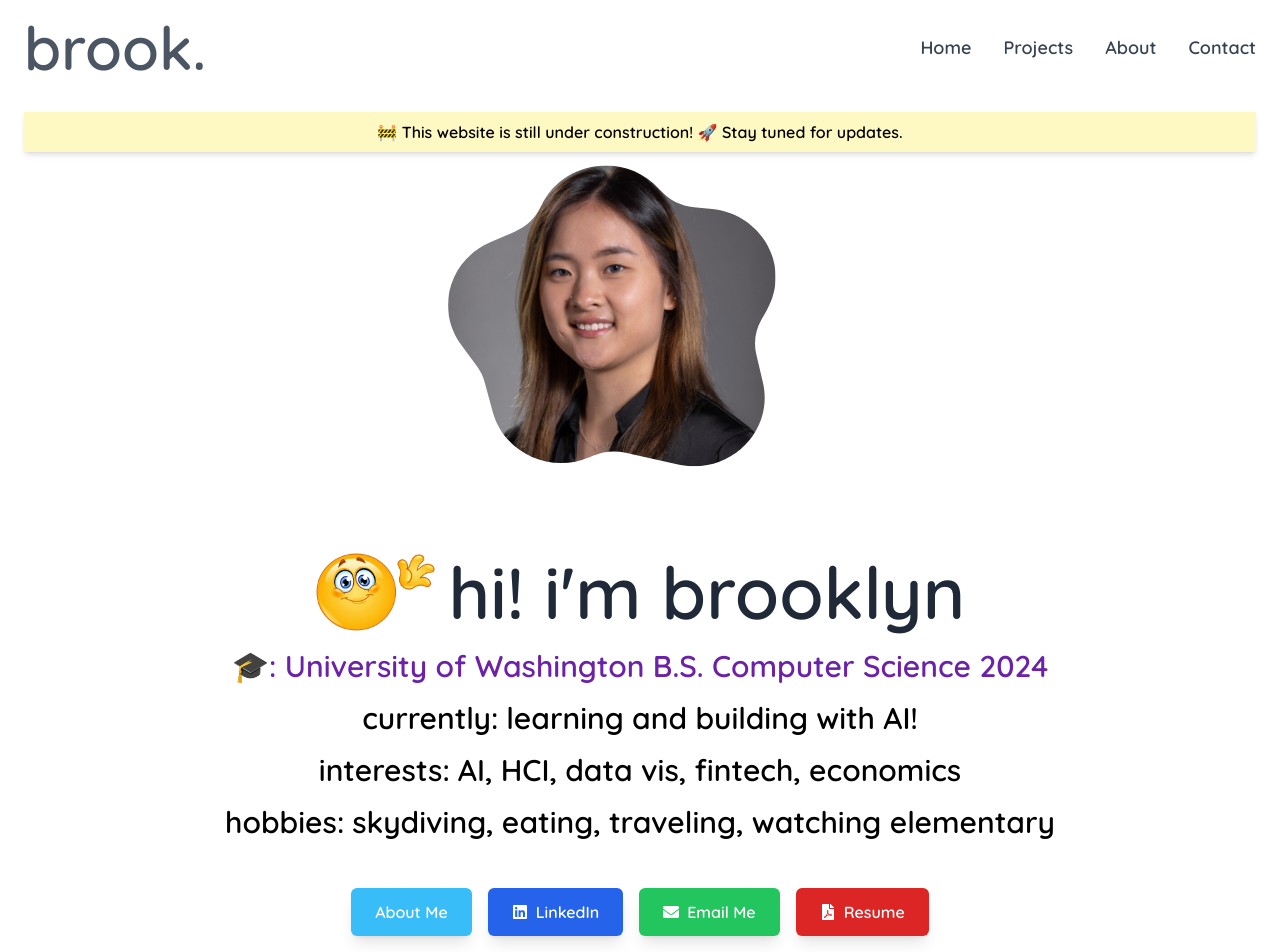
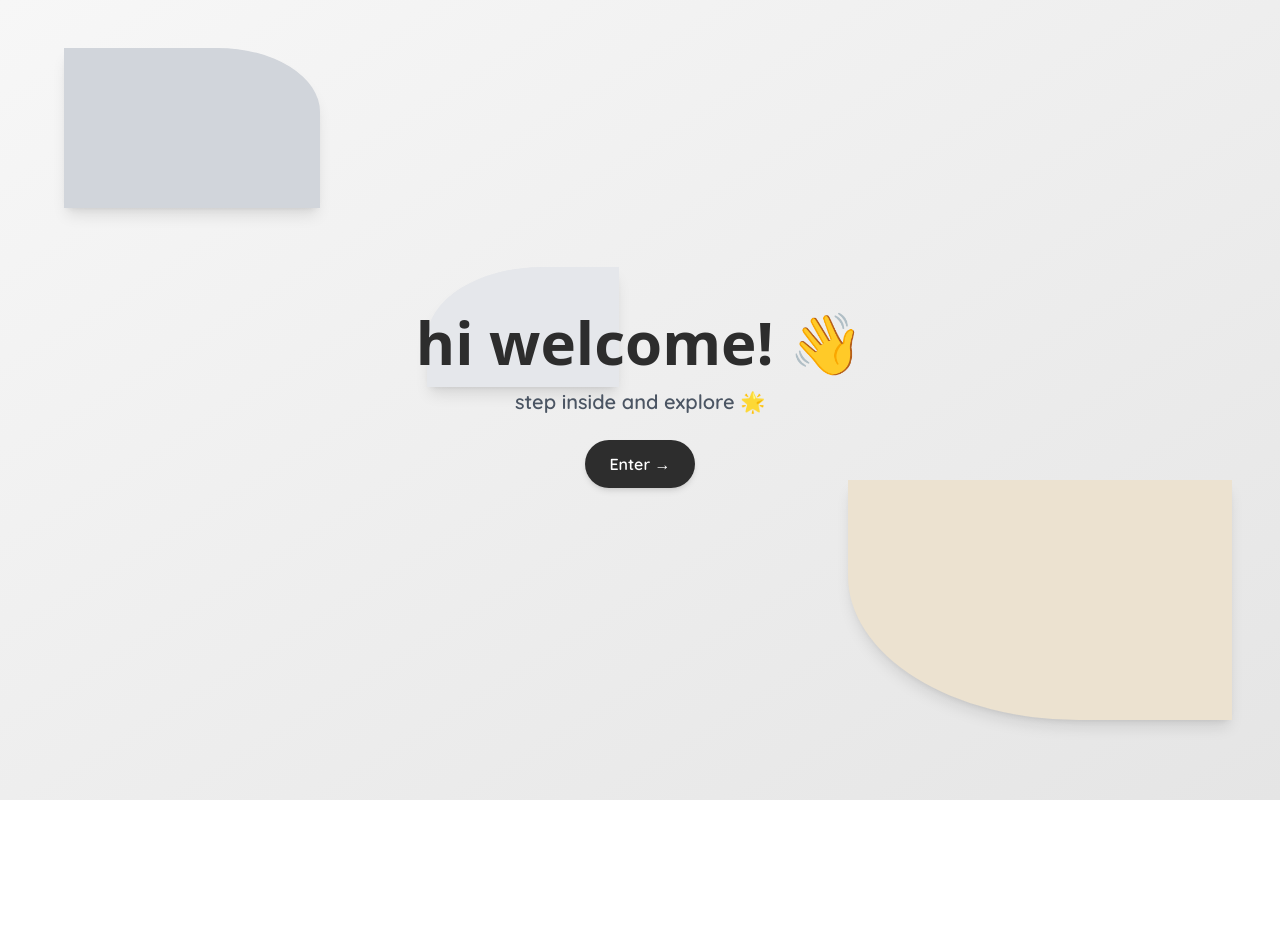
Before and after one commit to brookzhu02/brook-website, a React (Vite) app: page / in a window 1280 px wide. Before the commit this address led to /home. Shown: the top 952 px of the page. After the commit the page ends 800 px from the top, so only its background shows below. Built offline with nearby package versions, Linux system fonts and the light colour scheme; a web font is replaced by a local one.

Commit message:
new changes to ui

```diff
--- a/package.json
+++ b/package.json
@@ -10,6 +10,7 @@
     "preview": "vite preview"
   },
   "dependencies": {
+    "@react-spring/web": "^9.7.5",
     "framer-motion": "^11.11.17",
     "react": "^18.3.1",
     "react-dom": "^18.3.1",
--- a/src/App.jsx
+++ b/src/App.jsx
@@ -1,23 +1,57 @@
 import { Routes, Route, Navigate } from "react-router-dom";
+import { useState, useEffect, useRef } from "react";
 import Navbar from "./components/Navbar";
 import Hero from "./components/Hero";
 import About from "./components/About";
 import Contact from "./components/Contact";
 import Projects from "./components/Projects";
+import SplashScreen from "./components/SplashScreen";
 
 const App = () => {
+  const [showSplash, setShowSplash] = useState(false);
+
+  const aboutRef = useRef(null);
+  const projectsRef = useRef(null);
+  const contactRef = useRef(null);
+
+  useEffect(() => {
+    const hasSeenSplash = localStorage.getItem("hasSeenSplash");
+    if (!hasSeenSplash) {
+      setShowSplash(true);
+      localStorage.setItem("hasSeenSplash", "true");
+    }
+  }, []);
+
+  const scrollToAbout = () =>
+    aboutRef.current.scrollIntoView({ behavior: "smooth" });
+
+  const scrollToProjects = () =>
+    projectsRef.current.scrollIntoView({ behavior: "smooth" });
+
+  const scrollToContact = () =>
+    contactRef.current.scrollIntoView({ behavior: "smooth" });
+
   return (
     <div>
-      <Navbar />
-      <div className="w-full px-2">
-        <Routes>
-          <Route path="/" element={<Navigate to="/home" replace />} />
-          <Route path="/home" element={<Hero />} />
-          <Route path="/about" element={<About />} />
-          <Route path="/contact" element={<Contact />} />
-          <Route path="/projects" element={<Projects />} />
-        </Routes>
-      </div>
+      {showSplash ? (
+        <SplashScreen onAnimationEnd={() => setShowSplash(false)} />
+      ) : (
+        <>
+          <Navbar />
+          <Hero
+            scrollToAbout={scrollToAbout}
+          />
+          <div ref={aboutRef}>
+            <About />
+          </div>
+          <div ref={projectsRef}>
+            <Projects />
+          </div>
+          <div ref={contactRef}>
+            <Contact />
+          </div>
+        </>
+      )}
     </div>
   );
 };
--- a/src/components/About.jsx
+++ b/src/components/About.jsx
@@ -1,28 +1,134 @@
+import { motion } from "framer-motion";
+import { useState } from "react";
+
 const About = () => {
+  const milestones = [
+    {
+      year: "ɢ🔍 2020 Summer",
+      title: "Attendee @ Google CSSI",
+      description: "Coding workshops & Individual/Group Coding Projects"
+    },
+    {
+      year: "📚 Sept 2020",
+      title: "Started at University of Washington 🎓",
+      description: "B.S. in Computer Science"
+    },
+    {
+      year: "💻 2022 Summer",
+      title: "SWE Intern @ Liberty Mutual Insurance",
+      description: "Global Retail Markets Team"
+    },
+    {
+      year: "💻 2023 Summer",
+      title: "SWE Intern @ Liberty Mutual Insurance",
+      description: "Data & Analytics Team"
+    },
+    {
+      year: "🎓 June 2024",
+      title: "Graduated",
+      description: "Completed B.S. in CSE"
+    },
+    {
+      year: "💥 Currently",
+      title: "Exploring new opportunities",
+      description: "Building innovative projects with AI"
+    },
+  ];
+
+  const [selectedMilestone, setSelectedMilestone] = useState(null);
+
+  const handleMilestoneClick = (milestone) => {
+    setSelectedMilestone(milestone);
+  };
+
+  const handleClosePopup = () => {
+    setSelectedMilestone(null);
+  };
+
   return (
-      <div className="bg-gray-100 dark:bg-gray-800 py-20 px-4 md:px-8 lg:px-16" id="about">
-        <div className="max-w-4xl mx-auto text-gray-800 dark:text-gray-200">
-          <h2 className="text-5xl md:text-6xl font-bold font-quicksand mb-4">about.</h2>
+    <div className="bg-gradient-to-b from-gray-100 via-gray-200 to-gray-300 py-20 px-4 md:px-8 lg:px-16" id="about">
+      <div className="max-w-5xl mx-auto text-gray-800 dark:text-gray-200">
+        <motion.h2
+          initial={{ opacity: 0 }}
+          animate={{ opacity: 1 }}
+          transition={{ duration: 0.8, ease: "easeOut" }}
+          className="text-5xl md:text-6xl font-bold mb-12 text-center"
+        >
+          my journey.
+        </motion.h2>
 
-          <p className="text-xl md:text-2xl mb-6 font-light">
-            I'm very passionate about exploring new ideas and building apps that solve everyday problems in creative ways.
-          </p>
+        <div className="relative w-full flex justify-center">
+          <svg
+            className="w-full max-w-4xl h-64 md:h-80 lg:h-96"
+            viewBox="0 0 1000 400"
+            fill="none"
+            xmlns="http://www.w3.org/2000/svg"
+          >
+            <path
+              d="M50 350 C150 150, 300 50, 500 200 C700 350, 850 150, 950 350"
+              stroke="#cccccc"
+              strokeWidth="3"
+              fill="transparent"
+            />
+            {milestones.map((milestone, index) => {
+              const positions = [
+                { x: 230, y: 300 },
+                { x: 80, y: 200 },
+                { x: 320, y: 130 },
+                { x: 610, y: 200 },
+                { x: 670, y: 315 },
+                { x: 870, y: 255 }
+              ];
 
-          <p className="text-lg leading-relaxed">
-            I received my B.S in computer science from the Univeristy of Washington. During summer internships, I built tools
-            to improve data workflows and developed full stack applications, gaining professional experience and learning
-            how to create practical solutions with efficiency and usability.
-          </p>
+              const { x, y } = positions[index];
 
-          <p className="text-lg leading-relaxed mt-4">
-            Lately, I've been exploring and working on projects using AI and LLMs to create tools that tackle
-            everyday challenges in fun and innovative ways.
-            In my free time, I enjoy running, watching procedural crime series, traveling and skydiving!
-          </p>
+              return (
+                <g
+                  key={index}
+                  onClick={() => handleMilestoneClick(milestone)}
+                  className="cursor-pointer"
+                >
+                  <text
+                    x={x}
+                    y={y - 20}
+                    textAnchor="middle"
+                    fontSize="27"
+                    fill="#448EE4"
+                    fontWeight="bold"
+                    className="hover:font-extrabold"
+                  >
+                    {milestone.year}
+                  </text>
+                </g>
+              );
+            })}
+          </svg>
+        </div>
 
-          <p className="text-lg leading-relaxed mt-4">
-            In my free time, I enjoy running, watching procedural crime series, traveling and skydiving!
-          </p>
+        {selectedMilestone && (
+          <motion.div
+            initial={{ opacity: 0, scale: 0.8 }}
+            animate={{ opacity: 1, scale: 1 }}
+            transition={{ duration: 0.4, ease: "easeOut" }}
+            className="fixed top-0 left-0 w-full h-full flex items-center justify-center bg-black bg-opacity-50 z-50"
+            onClick={handleClosePopup}
+          >
+            <div
+              className="bg-white rounded-lg shadow-lg p-6 max-w-md w-full relative"
+              onClick={(e) => e.stopPropagation()}
+            >
+              <button
+                onClick={handleClosePopup}
+                className="absolute top-4 right-4 text-gray-500 hover:text-gray-800"
+              >
+                ✕
+              </button>
+              <h3 className="text-xl text-blue-400 font-extrabold mb-2">{selectedMilestone.year}</h3>
+              <h4 className="text-lg font-semibold text-gray-700">{selectedMilestone.title}</h4>
+              <p className="text-gray-600 mt-2">{selectedMilestone.description}</p>
+            </div>
+          </motion.div>
+        )}
       </div>
     </div>
   );
--- a/src/components/Hero.jsx
+++ b/src/components/Hero.jsx
@@ -1,34 +1,53 @@
 import { motion } from "framer-motion";
-import { useNavigate } from "react-router-dom";
 import headshot from "../assets/Brooklyn.jpg";
-import emoji from "../assets/emoji.png";
 import { FaLinkedin, FaEnvelope, FaFilePdf } from "react-icons/fa";
-import resume from "../assets/resume.pdf"
+import resume from "../assets/resume.pdf";
 
-const Hero = () => {
-  const navigate = useNavigate();
+const Hero = ({ scrollToAbout }) => {
+  const textVariants = {
+    hidden: { opacity: 0, y: 30 },
+    visible: {
+      opacity: 1,
+      y: 0,
+      transition: { duration: 0.8, ease: "easeOut", staggerChildren: 0.2 },
+    },
+  };
+
+  const itemVariants = {
+    hidden: { opacity: 0, y: 30 },
+    visible: { opacity: 1, y: 0, transition: { duration: 0.6, ease: "easeOut" } },
+  };
+
+  const waveVariants = {
+    hidden: { rotate: 0 },
+    visible: {
+      rotate: [0, 15, -10, 15, 0],
+      transition: {
+        repeat: Infinity,
+        repeatType: "loop",
+        duration: 2,
+      },
+    },
+  };
 
   return (
     <motion.div
-      initial={{ opacity: 0, y: 50 }}
-      animate={{ opacity: 1, y: 0 }}
-      transition={{ duration: 0.8, ease: "easeOut" }}
-      className="flex flex-col items-center text-gray-800 dark:text-gray-200 p-4"
+      initial={{ opacity: 0 }}
+      animate={{ opacity: 1 }}
+      transition={{ duration: 1, ease: "easeOut" }}
+      className="flex flex-col items-center text-gray-800 dark:text-gray-200 p-6 bg-gradient-to-b from-gray-100 via-gray-200 to-gray-300 min-h-screen"
     >
-      <div className="w-full bg-yellow-100 text-black text-center py-2 px-4 font-bold shadow-md">
-        🚧 This website is still under construction! 🚀 Stay tuned for updates.
-      </div>
-
       <motion.div
         initial={{ scale: 0.8, opacity: 0 }}
         animate={{ scale: 1, opacity: 1 }}
         transition={{ duration: 1, ease: "easeOut" }}
-        className="relative aspect-square w-48 md:w-64 lg:w-80 xl:w-96 group mb-4"
+        className="relative aspect-square w-48 md:w-64 lg:w-80 xl:w-96 group mb-8"
       >
+        <div className="absolute inset-0 bg-gradient-to-tr from-gray-200 via-gray-300 to-gray-400 rounded-full blur-xl"></div>
         <svg
           xmlns="http://www.w3.org/2000/svg"
           viewBox="0 0 600 600"
-          className="absolute inset-0 w-full h-full transform transition duration-300 ease-in-out group-hover:rotate-6 group-hover:scale-140"
+          className="absolute inset-0 w-full h-full transform transition duration-300 ease-in-out group-hover:rotate-3 group-hover:scale-105"
         >
           <defs>
             <clipPath id="svgMask">
@@ -46,69 +65,76 @@ const Hero = () => {
       </motion.div>
 
       <motion.h1
-        initial={{ opacity: 0, x: -50 }}
-        animate={{ opacity: 1, x: 0 }}
-        transition={{ duration: 0.8, delay: 0.3 }}
-        className="text-3xl md:text-5xl lg:text-7xl font-bold mb-4 flex items-center font-quicksand"
+        initial={{ opacity: 0, y: 30 }}
+        animate={{ opacity: 1, y: 0 }}
+        transition={{ duration: 0.8, ease: "easeOut" }}
+        className="text-4xl md:text-6xl font-extrabold mb-4 flex items-center"
       >
-        <img
-          src={emoji}
-          alt="emoji"
-          className="w-15 h-10 md:w-30 md:h-20 lg:w-35 lg:h-35 mr-3"
-        />
-        hi! i'm brooklyn
+        <motion.span
+          className="mr-3 text-4xl"
+          variants={waveVariants}
+          initial="hidden"
+          animate="visible"
+        >
+          👋
+        </motion.span>
+        Hi! I’m Brooklyn
       </motion.h1>
 
-      <motion.h1
-        initial={{ opacity: 0, x: 50 }}
-        animate={{ opacity: 1, x: 0 }}
-        transition={{ duration: 0.8, delay: 0.4 }}
-        className="text-xl md:text-2xl lg:text-3xl font-bold mb-4 flex items-center font-quicksand text-purple-800"
+      <motion.div
+        initial="hidden"
+        animate="visible"
+        variants={textVariants}
+        className="flex flex-col space-y-4 md:space-y-6 lg:space-y-8 mt-4 text-center"
       >
-        🎓: University of Washington B.S. Computer Science 2024
-      </motion.h1>
+        <motion.div variants={itemVariants}>
+          <h2 className="text-xl md:text-2xl font-medium text-gray-600">
+            🎓: University of Washington
+          </h2>
+          <p className="text-lg md:text-xl text-gray-500">
+            B.S. Computer Science, 2024
+          </p>
+        </motion.div>
 
-      <motion.h1
-        initial={{ opacity: 0, x: -50 }}
-        animate={{ opacity: 1, x: 0 }}
-        transition={{ duration: 0.8, delay: 0.5 }}
-        className="text-xl md:text-2xl lg:text-3xl mb-4 flex items-center font-calibri"
-      >
-        <span className="text-black font-bold mr-2">currently: </span>
-        <span className="text-black">learning and building with AI!</span>
-      </motion.h1>
-      <motion.h1
-        initial={{ opacity: 0, x: 50 }}
-        animate={{ opacity: 1, x: 0 }}
-        transition={{ duration: 0.8, delay: 0.6 }}
-        className="text-xl md:text-2xl lg:text-3xl mb-4 flex items-center font-calibri"
-      >
-        <span className="text-black font-bold mr-2">interests:</span>
-        <span className="text-black">AI, HCI, data vis, fintech, economics</span>
-      </motion.h1>
-      <motion.h1
-        initial={{ opacity: 0, x: -50 }}
-        animate={{ opacity: 1, x: 0 }}
-        transition={{ duration: 0.8, delay: 0.7 }}
-        className="text-xl md:text-2xl lg:text-3xl mb-4 font-calibri flex items-center"
-      >
-        <span className="text-black font-bold mr-2">hobbies:</span>
-        <span className="text-black">
-          skydiving, eating, traveling, watching elementary
-        </span>
-      </motion.h1>
+        <motion.div variants={itemVariants}>
+          <h2 className="text-xl md:text-2xl font-medium text-gray-600">
+            currently:
+          </h2>
+          <p className="text-lg md:text-xl text-blue-500">
+            learning and building with AI! open to new opportunities!
+          </p>
+        </motion.div>
+
+        <motion.div variants={itemVariants}>
+          <h2 className="text-xl md:text-2xl font-medium text-gray-600">
+            interests 🌟
+          </h2>
+          <p className="text-lg md:text-xl text-blue-500">
+            AI, HCI, data visualization, fintech, economics
+          </p>
+        </motion.div>
+
+        <motion.div variants={itemVariants}>
+          <h2 className="text-xl md:text-2xl font-medium text-gray-600">
+            hobbies 💡
+          </h2>
+          <p className="text-lg md:text-xl text-blue-500">
+            skydiving, eating, traveling, watching crime shows
+          </p>
+        </motion.div>
+      </motion.div>
 
       <motion.div
         initial={{ opacity: 0, y: 20 }}
         animate={{ opacity: 1, y: 0 }}
-        transition={{ duration: 0.8, delay: 0.5 }}
-        className="flex flex-wrap justify-center space-x-4 mt-8"
+        transition={{ duration: 1, delay: 0.5 }}
+        className="flex flex-wrap justify-center gap-4 mt-10"
       >
         <motion.button
           whileHover={{ scale: 1.1 }}
           whileTap={{ scale: 0.95 }}
-          onClick={() => navigate("/about")}
-          className="px-6 py-3 bg-sky-400 text-white font-bold rounded-md shadow-lg hover:bg-sky-600 transition"
+          onClick={scrollToAbout} // Use the scrollToAbout prop to scroll
+          className="px-6 py-3 bg-gray-600 text-white font-medium rounded-full shadow-lg hover:bg-gray-700 transition"
         >
           About Me
         </motion.button>
@@ -119,7 +145,7 @@ const Hero = () => {
           href="https://www.linkedin.com/in/brooklynzhu"
           target="_blank"
           rel="noopener noreferrer"
-          className="px-6 py-3 bg-blue-600 text-white font-bold rounded-md shadow-lg flex items-center space-x-2 hover:bg-gray-700 transition"
+          className="px-6 py-3 bg-blue-600 text-white font-medium rounded-full shadow-lg flex items-center gap-2 hover:bg-blue-700 transition"
         >
           <FaLinkedin />
           <span>LinkedIn</span>
@@ -131,7 +157,7 @@ const Hero = () => {
           href="mailto:brookzhu02@gmail.com"
           target="_blank"
           rel="noopener noreferrer"
-          className="px-6 py-3 bg-green-500 text-white font-bold rounded-md shadow-lg flex items-center space-x-2 hover:bg-green-600 transition"
+          className="px-6 py-3 bg-green-500 text-white font-medium rounded-full shadow-lg flex items-center gap-2 hover:bg-green-600 transition"
         >
           <FaEnvelope />
           <span>Email Me</span>
@@ -143,25 +169,12 @@ const Hero = () => {
           href={resume}
           target="_blank"
           rel="noopener noreferrer"
-          className="px-6 py-3 bg-red-600 text-white font-bold rounded-md shadow-lg flex items-center space-x-2 hover:bg-red-700 transition"
+          className="px-6 py-3 bg-red-600 text-white font-medium rounded-full shadow-lg flex items-center gap-2 hover:bg-gray-900 transition"
         >
           <FaFilePdf />
           <span>Resume</span>
         </motion.a>
       </motion.div>
-
-      <div className="mt-16 w-full">
-        <motion.div
-          initial={{ opacity: 0 }}
-          animate={{ opacity: 1 }}
-          transition={{ duration: 1, ease: "easeOut" }}
-          className="text-gray-500 text-center"
-        >
-          <span className="text-lg md:text-xl font-quicksand">
-            Made with ❤️ by Brooklyn
-          </span>
-        </motion.div>
-      </div>
     </motion.div>
   );
 };
--- /dev/null
+++ b/src/components/SplashScreen.jsx
@@ -0,0 +1,109 @@
+import React, { useEffect, useState } from "react";
+import { motion, AnimatePresence } from "framer-motion";
+
+const SplashScreen = ({ onAnimationEnd }) => {
+  const [isClicked, setIsClicked] = useState(false);
+
+  const dropDownVariants = {
+    hidden: { y: -200, opacity: 0 },
+    visible: {
+      y: 0,
+      opacity: 1,
+      transition: { duration: 1, ease: "easeOut", staggerChildren: 0.3 },
+    },
+  };
+
+  const doorVariants = {
+    closed: { scaleX: 1 },
+    open: { scaleX: 0, transition: { duration: 1, ease: "easeInOut" } },
+  };
+
+  const handleEnter = () => {
+    setIsClicked(true);
+    setTimeout(() => {
+      onAnimationEnd();
+    }, 1000);
+  };
+
+  return (
+    <AnimatePresence>
+      {!isClicked && (
+        <motion.div
+          className="fixed top-0 left-0 w-full h-full flex items-center justify-center bg-gradient-to-br from-neutral-100 to-neutral-200 z-50"
+          initial="hidden"
+          animate="visible"
+          exit="hidden"
+          variants={dropDownVariants}
+        >
+          <motion.div
+            className="absolute w-[20%] h-[20%] bg-gray-300 rounded-tr-[40%] shadow-lg top-12 left-16 rotate-[20deg] opacity-80"
+            initial={{ y: -300, opacity: 0 }}
+            animate={{ y: 0, opacity: 1 }}
+            transition={{ duration: 1.2, ease: "easeOut" }}
+          />
+          <motion.div
+            className="absolute w-[30%] h-[30%] bg-beige-300 rounded-bl-[60%] shadow-lg bottom-20 right-12 -rotate-[15deg] opacity-90"
+            initial={{ y: 300, opacity: 0 }}
+            animate={{ y: 0, opacity: 1 }}
+            transition={{ duration: 1.2, ease: "easeOut" }}
+          />
+          <motion.div
+            className="absolute w-[15%] h-[15%] bg-gray-200 rounded-tl-[60%] shadow-lg top-1/3 left-1/3 rotate-[10deg] opacity-85"
+            initial={{ x: -300, opacity: 0 }}
+            animate={{ x: 0, opacity: 1 }}
+            transition={{ duration: 1.5, ease: "easeOut" }}
+          />
+
+          <motion.div
+            className="relative z-10 text-center"
+            variants={dropDownVariants}
+          >
+            <h1 className="text-4xl md:text-6xl font-bold text-gray-800 font-sans">
+              hi welcome! 👋
+            </h1>
+            <p className="mt-4 text-lg md:text-xl text-gray-600 font-light">
+              step inside and explore 🌟
+            </p>
+            <motion.button
+              onClick={handleEnter}
+              className="mt-6 px-6 py-3 bg-gray-800 text-white rounded-full shadow-md hover:shadow-lg hover:bg-gray-700 transition font-medium"
+              whileHover={{ scale: 1.1 }}
+              whileTap={{ scale: 0.95 }}
+            >
+              Enter →
+            </motion.button>
+          </motion.div>
+        </motion.div>
+      )}
+
+      {isClicked && (
+        <motion.div
+          className="fixed top-0 left-0 w-full h-full flex items-center justify-center bg-neutral-100 z-50"
+          initial="closed"
+          animate="open"
+          exit="hidden"
+          variants={doorVariants}
+          style={{
+            display: "flex",
+            flexDirection: "row",
+          }}
+        >
+          <motion.div
+            className="w-1/2 h-full bg-neutral-200"
+            initial={{ scaleX: 1 }}
+            animate={{ scaleX: 0 }}
+            transition={{ duration: 1, ease: "easeInOut" }}
+          />
+          <motion.div
+            className="w-1/2 h-full bg-neutral-300"
+            initial={{ scaleX: 1 }}
+            animate={{ scaleX: 0 }}
+            transition={{ duration: 1, ease: "easeInOut" }}
+          />
+        </motion.div>
+      )}
+    </AnimatePresence>
+  );
+};
+
+export default SplashScreen;
```
Also changed, not shown: src/components/Layout.jsx (deleted, +0 -7 lines), src/components/Projects.jsx (+19 -2 lines), tailwind.config.js (+8 -1 lines), 1 other file (tests, documents, lock files or other folders). Lines whose indentation alone changed are shown as unchanged.
